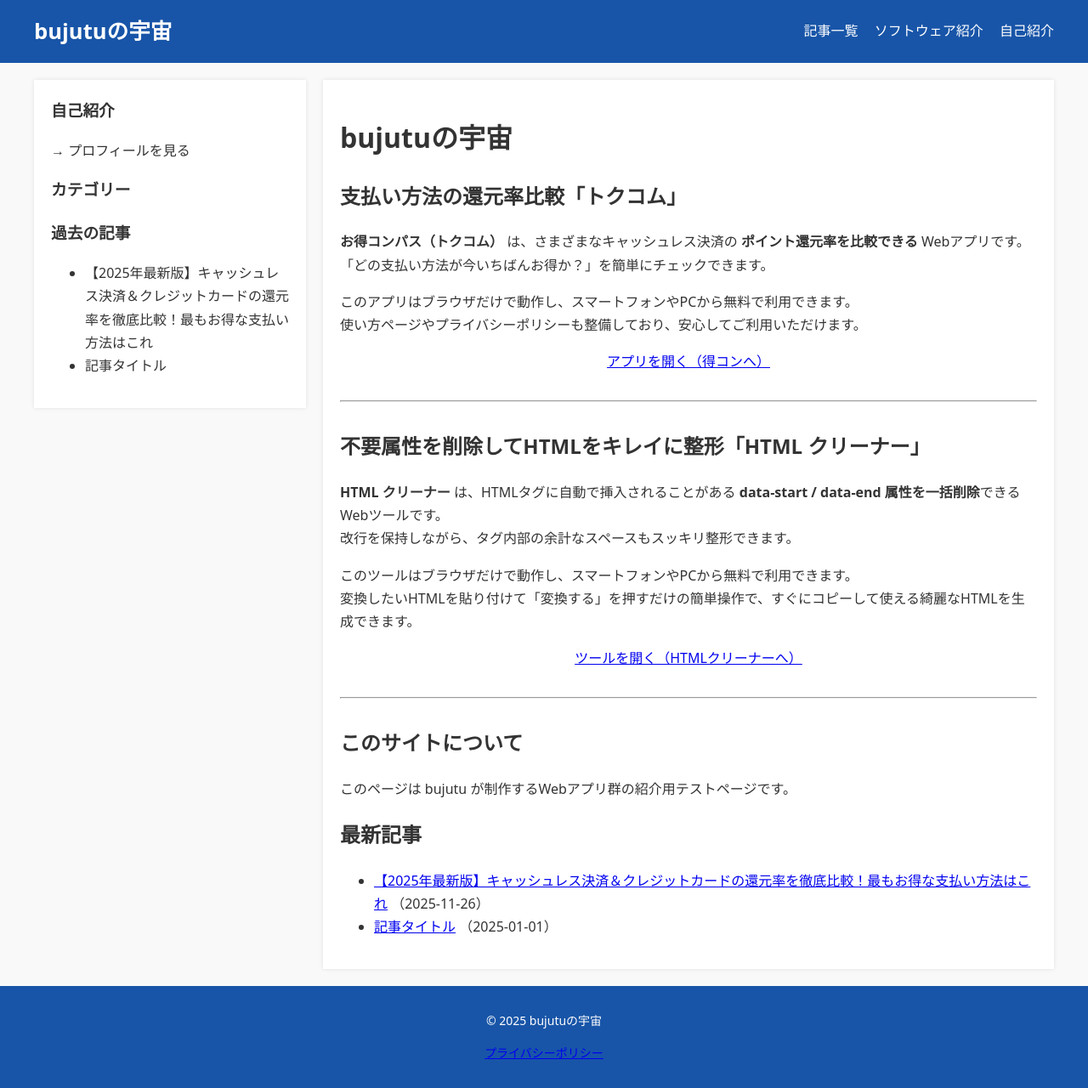
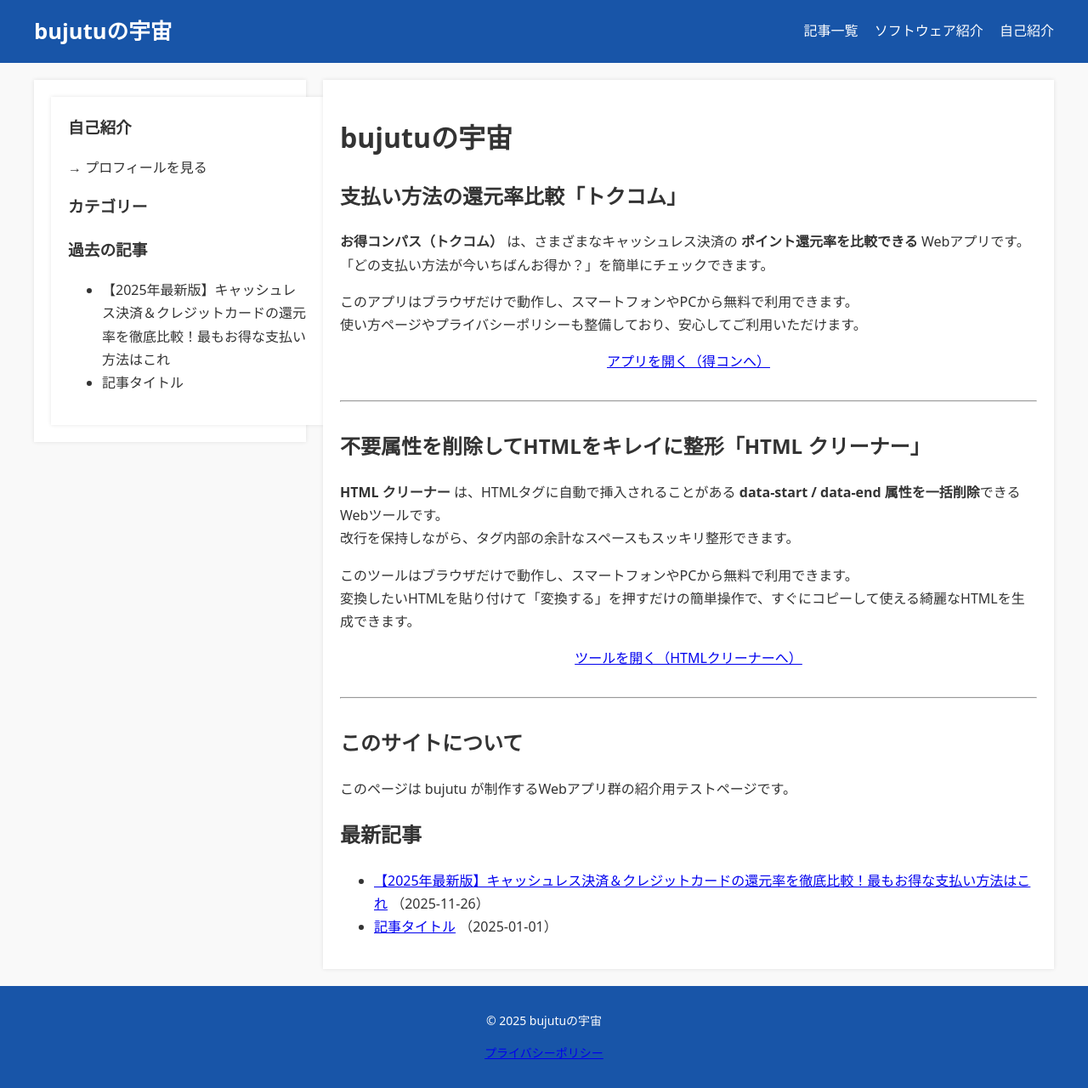
Before and after one commit to bujutu/bujutu.github.io, a Jekyll site: the page built from index.html, in a window 1280 px wide. Shown: the whole page at 85% size. Built offline with Jekyll 4.4.1, drawn with Linux system fonts in a browser that asks for light colours.

Commit message:
Update default.html

```diff
--- a/_layouts/default.html
+++ b/_layouts/default.html
@@ -10,7 +10,7 @@
 <body>
   {% include header.html %}
   <div class="wrapper">
-    <div clss="sidebar-desktop">
+    <div class="sidebar-desktop">
       {% include sidebar.html %}
     </div>
     <main class="main-content">
```
